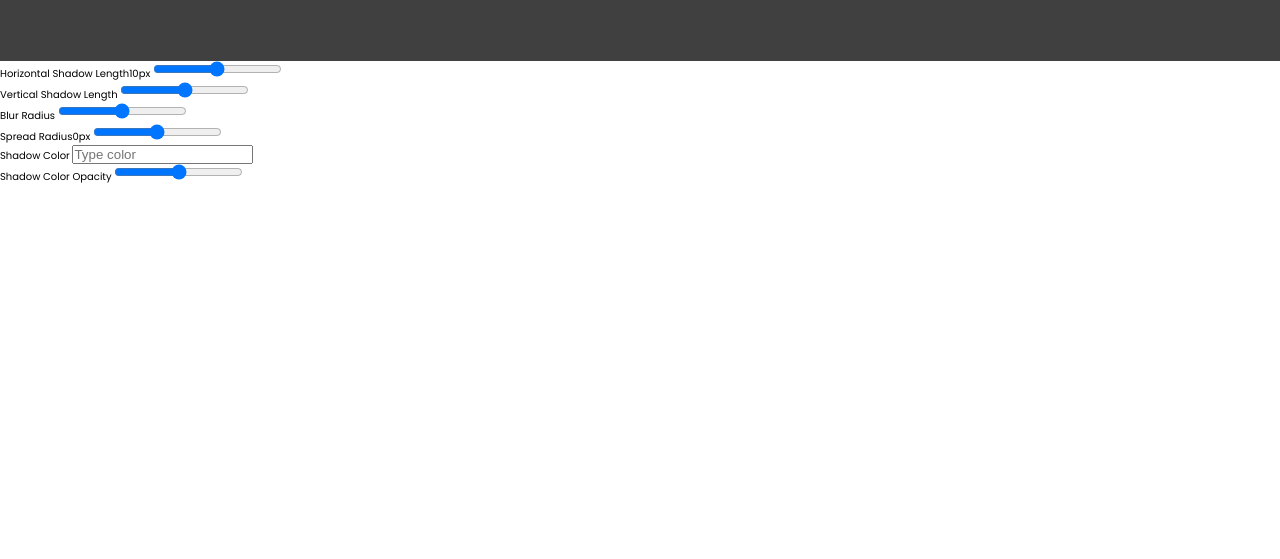
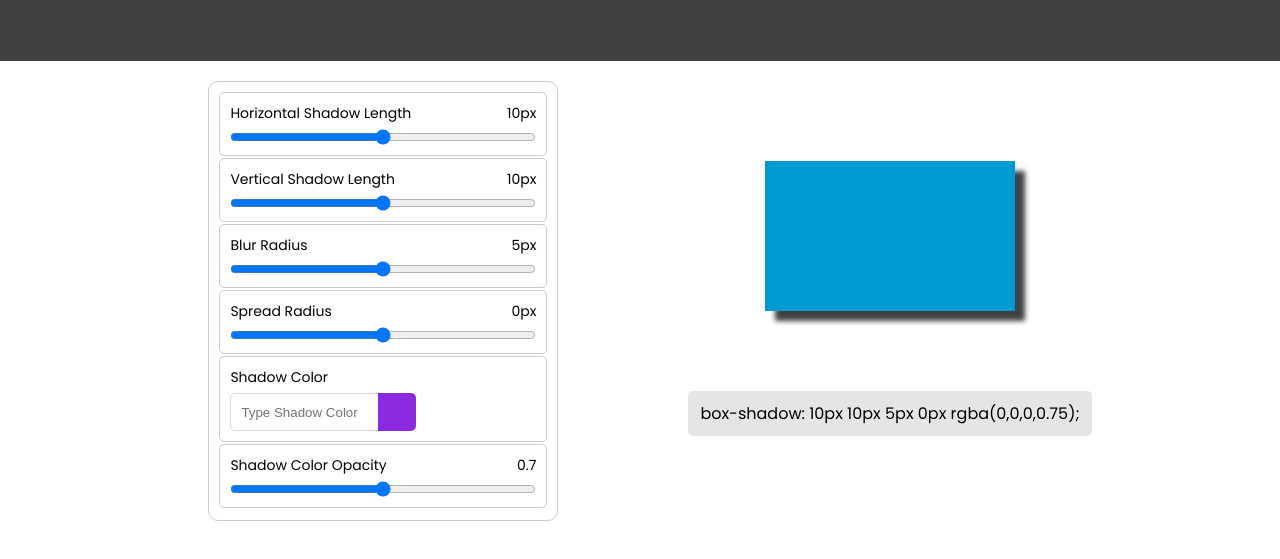
Before and after one commit to yefrysanchez/BSG, a plain HTML site: page index.html in a window 1280 px wide. Shown: the part 19-578 px from the top of the page. Drawn offline with Linux system fonts and the light colour scheme.

Commit message:
ready to apply JS

```diff
--- a/index.html
+++ b/index.html
@@ -26,38 +26,59 @@
         </ul>
       </nav>
     </header>
-    <main>
-      <section>
-        <form>
-          <div>
-            <label for="">Horizontal Shadow Length10px </label>
+    <main class="container">
+      <section class="form__container">
+        <form class="form">
+          <div class="form__horizontal box flex">
+            <div class="value">
+              <label for="">Horizontal Shadow Length</label>
+              <span>10px</span>
+            </div>
             <input type="range" />
           </div>
-          <div>
-            <label for="">Vertical Shadow Length</label>
+          <div class="form__vertical box flex">
+            <div class="value">
+              <label for="">Vertical Shadow Length</label>
+              <span>10px</span>
+            </div>
             <input type="range" />
           </div>
-          <div>
-            <label for="">Blur Radius </label>
+          <div class="form__blur box flex">
+            <div class="value">
+              <label for="">Blur Radius</label>
+              <span>5px</span>
+            </div>
             <input type="range" />
           </div>
-          <div>
-            <label for="">Spread Radius0px </label>
+          <div class="form__spread box flex">
+            <div class="value">
+              <label for="">Spread Radius</label>
+              <span>0px</span>
+            </div>
             <input type="range" />
           </div>
-          <div>
-            <label for="">Shadow Color </label>
-            <input placeholder="Type color" type="text" />
+          <div class="form__color box flex">
+            <label for="">Shadow Color</label>
+            <div class="color">
+                <input placeholder="Type Shadow Color" type="text" />
+                <div></div>
+            </div>
           </div>
-          <div>
-            <label for="">Shadow Color Opacity</label>
+          <div class="form__opacity box flex">
+            <div class="value">
+              <label for="">Shadow Color Opacity</label>
+              <span>0.7</span>
+            </div>
             <input type="range" />
           </div>
         </form>
       </section>
 
-      <section>
-        <div></div>
+      <section class="box_shadow">
+        <div id="box"></div>
+        <div class="box_shadow__value">
+          <p>box-shadow: 10px 10px 5px 0px rgba(0,0,0,0.75);</p>
+        </div>
       </section>
     </main>
   </body>
--- a/style.css
+++ b/style.css
@@ -31,3 +31,95 @@ li{
 .logo{
     height: 100%;
 }
+
+.container{
+    display: flex;
+    justify-content: center;
+}
+
+.form__container{
+    flex-grow: 1;
+    max-width: 50rem;
+}
+
+.form{
+    margin: 2rem;
+    display: flex;
+    flex-direction: column;
+    align-items: center;
+    background-color: rgb(255, 255, 255);
+    border: 1px solid rgb(205, 205, 205);
+    border-radius: 1rem;
+    max-width: 35rem;
+    padding: 1rem;
+}
+
+.flex{
+    display: flex;
+    flex-direction: column;
+}
+
+.box{
+    font-size: 1.4rem;
+    border: 1px solid rgb(205, 205, 205);
+    border-radius: 0.5rem;
+    width: 100%;
+    padding: 1rem;
+    margin-bottom: 0.2rem;
+}
+
+.form__color input{
+    width: 50%;
+    padding: 1rem;
+    border: 1px solid rgb(216, 216, 216);
+    border-radius: 0.5rem;
+    outline: none;
+}
+
+.box label{
+    padding-bottom: 0.5rem;
+}
+
+.color{
+    display: flex;
+}
+.color div{
+    width: 3.8rem;
+    height: 3.8rem;
+    background-color: blueviolet;
+    border-end-end-radius: 0.5rem;
+    border-start-end-radius: 0.5rem;
+    margin-left: -0.5rem;
+}
+
+.box_shadow{
+    margin-top: 10rem;
+    display: flex;
+    flex-direction: column;
+    align-items: center;
+}
+
+#box{
+    width: 25rem;
+    height: 15rem;
+    background-color: rgb(0, 154, 210);
+    box-shadow: 10px 10px 5px 0px rgba(0,0,0,0.75);
+}
+
+.box_shadow__value{
+    display: flex;
+    padding: 1rem;
+    font-size: 1.6rem;
+    margin-top: 8rem;
+    background-color: rgb(229, 229, 229);
+    border-radius: .5rem;
+}
+
+.box_shadow__value span, .box_shadow__value p{
+    margin: 0 .2rem;
+}
+
+.value{
+    display: flex;
+    justify-content: space-between;
+}
```
